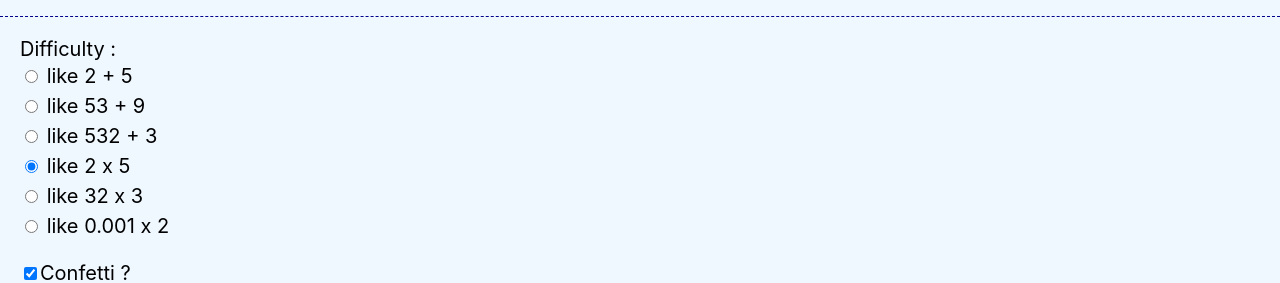
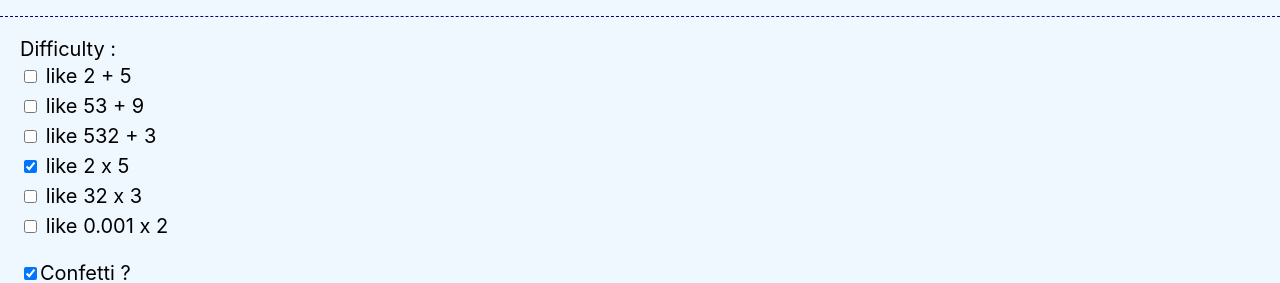
Before and after one commit to paulgreg/math-game, a React (Create React App) app: page / in a window 1280 px wide. Shown: the part 214-497 px from the top of the page. Built offline with nearby package versions, Linux system fonts and the light colour scheme.

Commit message:
Difficulties are now checkboxes, also saved in localStorage

```diff
--- a/src/App.js
+++ b/src/App.js
@@ -1,10 +1,13 @@
-import { useEffect, useState } from 'react'
+import { useCallback, useEffect, useState } from 'react'
 import './App.css'
 import Header from './components/Header'
 import Question from './components/Question'
 import Score from './components/Score'
 import Chronometer from './components/Chronometer'
-import Difficulty, { getDefaultDifficulty } from './components/Difficulty'
+import Difficulty, {
+    getDefaultDifficulties,
+    pickRandomDifficulty,
+} from './components/Difficulty'
 import { generateNumbers } from './components/MathUtils'
 import { checkResult } from './components/MathUtils'
 import { useTimeout } from './timeout'
@@ -12,17 +15,21 @@ import Confetti from './components/Confetti'
 
 export default function App() {
     const [win, setWin] = useState(false)
-    const [difficulty, setDifficulty] = useState(getDefaultDifficulty())
+    const [difficulties, setDifficulties] = useState(getDefaultDifficulties())
+    const [difficulty, setDifficulty] = useState(
+        pickRandomDifficulty(difficulties)
+    )
 
     const [score, setScore] = useState(0)
     const [numbers, setNumbers] = useState(generateNumbers(difficulty))
 
     const [setWinTimeout] = useTimeout(300)
 
-    const getNewQuestion = () => {
+    const getNewQuestion = useCallback(() => {
+        setDifficulty(pickRandomDifficulty(difficulties))
         setNumbers(generateNumbers(difficulty))
         setWin(false)
-    }
+    }, [difficulty, difficulties])
 
     const checkAnswer = (result) => {
         setWin(false)
@@ -33,7 +40,7 @@ export default function App() {
         }
     }
 
-    useEffect(getNewQuestion, [difficulty])
+    useEffect(getNewQuestion, [getNewQuestion, difficulty, difficulties])
 
     const [x, y] = numbers
     return (
@@ -52,8 +59,8 @@ export default function App() {
             </section>
             <section className="app-options">
                 <Difficulty
-                    difficulty={difficulty}
-                    onDifficultyChange={(d) => setDifficulty(d)}
+                    difficulties={difficulties}
+                    onDifficultiesChange={(d) => setDifficulties(d)}
                 />
                 <Confetti win={win} />
             </section>
--- a/src/components/Difficulty.css
+++ b/src/components/Difficulty.css
@@ -1,9 +1,9 @@
-.difficulty {
+.difficulties {
     margin: 1em;
     font-size: 20px;
 }
 
-.difficulty-option {
+.difficulties-option {
     display: block;
     line-height: 1.5em;
 }
--- a/src/components/Difficulty.js
+++ b/src/components/Difficulty.js
@@ -3,65 +3,72 @@ import {
     ADD_INT_1_NUMBER,
     ADD_INT_2_NUMBER,
     ADD_INT_3_NUMBER,
+    getRandomInt,
     MULTIPLY_INT_1_NUMBER,
     MULTIPLY_INT_2_NUMBER,
     MULTIPLY_SIMPLE_FLOAT_NUMBER,
 } from './MathUtils'
+import { load, save } from './store'
 
-export const getDefaultDifficulty = () => {
-    return {
-        current: MULTIPLY_INT_1_NUMBER,
-    }
+export const pickRandomDifficulty = (difficulties) => {
+    const availableDifficulties = Object.entries(difficulties)
+        .filter(([_, value]) => value)
+        .map(([key, value]) => key)
+    return availableDifficulties[getRandomInt(0, availableDifficulties.length)]
 }
 
+const labels = {
+    ADD_INT_1_NUMBER: 'like 2 + 5',
+    ADD_INT_2_NUMBER: 'like 53 + 9',
+    ADD_INT_3_NUMBER: 'like 532 + 3',
+    MULTIPLY_INT_1_NUMBER: 'like 2 x 5',
+    MULTIPLY_INT_2_NUMBER: 'like 32 x 3',
+    MULTIPLY_SIMPLE_FLOAT_NUMBER: 'like 0.001 x 2',
+}
+
+export const getDefaultDifficulties = () => {
+    const savedDifficulty = load()
+    return (
+        savedDifficulty || {
+            [ADD_INT_1_NUMBER]: false,
+            [ADD_INT_2_NUMBER]: false,
+            [ADD_INT_3_NUMBER]: false,
+            [MULTIPLY_INT_1_NUMBER]: true,
+            [MULTIPLY_INT_2_NUMBER]: false,
+            [MULTIPLY_SIMPLE_FLOAT_NUMBER]: false,
+        }
+    )
+}
+
+const checkAtLeastOneValue = (options) =>
+    Object.values(options).find((v) => v) === true
+
 export default function Difficulty({
-    difficulty,
-    onDifficultyChange = () => {},
+    difficulties,
+    onDifficultiesChange = () => {},
 }) {
     const onChange = (e) => {
-        const v = e.target.value
-        onDifficultyChange({ current: v })
+        const value = e.target.checked
+        const newDifficulties = { ...difficulties, [e.target.value]: value }
+
+        if (checkAtLeastOneValue(newDifficulties)) {
+            onDifficultiesChange(newDifficulties)
+            save(newDifficulties)
+        }
     }
     return (
-        <div className="difficulty">
+        <div className="difficulties">
             Difficulty :
-            {[
-                {
-                    value: ADD_INT_1_NUMBER,
-                    label: 'like 2 + 5',
-                },
-                {
-                    value: ADD_INT_2_NUMBER,
-                    label: 'like 53 + 9',
-                },
-                {
-                    value: ADD_INT_3_NUMBER,
-                    label: 'like 532 + 3',
-                },
-                {
-                    value: MULTIPLY_INT_1_NUMBER,
-                    label: 'like 2 x 5',
-                },
-                {
-                    value: MULTIPLY_INT_2_NUMBER,
-                    label: 'like 32 x 3',
-                },
-
-                {
-                    value: MULTIPLY_SIMPLE_FLOAT_NUMBER,
-                    label: 'like 0.001 x 2',
-                },
-            ].map(({ value, label }) => (
-                <label className="difficulty-option">
+            {Object.entries(difficulties).map(([key, value]) => (
+                <label className="difficulties-option" key={key}>
                     <input
-                        type="radio"
-                        name="difficulty"
+                        type="checkbox"
+                        name="difficulties"
                         onChange={onChange}
-                        checked={difficulty.current === value}
-                        value={value}
+                        value={key}
+                        checked={value}
                     ></input>{' '}
-                    {value === difficulty.current}
-                    {label}
+                    {labels[key]}
                 </label>
             ))}
         </div>
--- a/src/components/MathUtils.js
+++ b/src/components/MathUtils.js
@@ -13,8 +13,8 @@ export const getRandomSimpleFloat = () => {
 export const getRandomInt = (min, max) =>
     Math.round(Math.random() * (max - min) + min)
 
-export const generateNumber = ({ current = MULTIPLY_INT_1_NUMBER } = {}) => {
-    switch (current) {
+export const generateNumber = (difficulty = MULTIPLY_INT_1_NUMBER) => {
+    switch (difficulty) {
         case MULTIPLY_SIMPLE_FLOAT_NUMBER:
             return getRandomSimpleFloat()
         case MULTIPLY_INT_2_NUMBER:
@@ -33,8 +33,8 @@ export const generateNumbers = (difficulty) => {
     return [generateNumber(difficulty), generateNumber()]
 }
 
-export const getOperation = ({ current }) => {
-    switch (current) {
+export const getOperation = (difficulty) => {
+    switch (difficulty) {
         case MULTIPLY_INT_1_NUMBER:
         case MULTIPLY_INT_2_NUMBER:
         case MULTIPLY_SIMPLE_FLOAT_NUMBER:
--- /dev/null
+++ b/src/components/store.js
@@ -0,0 +1,8 @@
+const KEY = 'mathGameDifficulty'
+
+export const load = () => {
+    const savedObj = localStorage.getItem(KEY)
+    if (savedObj) return JSON.parse(savedObj)
+    return null
+}
+export const save = (obj) => localStorage.setItem(KEY, JSON.stringify(obj))
--- a/src/timeout.js
+++ b/src/timeout.js
@@ -1,4 +1,4 @@
-import { useCallback, useMemo, useState } from 'react'
+import { useCallback, useState } from 'react'
 
 // Thx Manuel ;-)
 export const useTimeout = (defaultDelay = 0) => {
@@ -9,7 +9,7 @@ export const useTimeout = (defaultDelay = 0) => {
             clearTimeout(id)
             setId(setTimeout(fn, delay))
         },
-        [id]
+        [id, defaultDelay]
     )
 
     return [launch]
```
Also changed, not shown: 1 other file (tests, documents, lock files or other folders).
